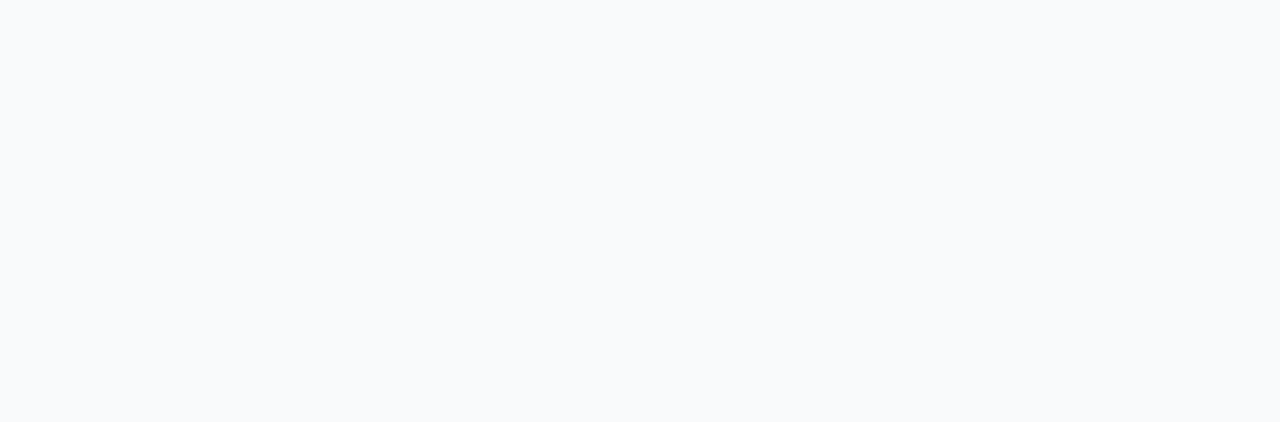
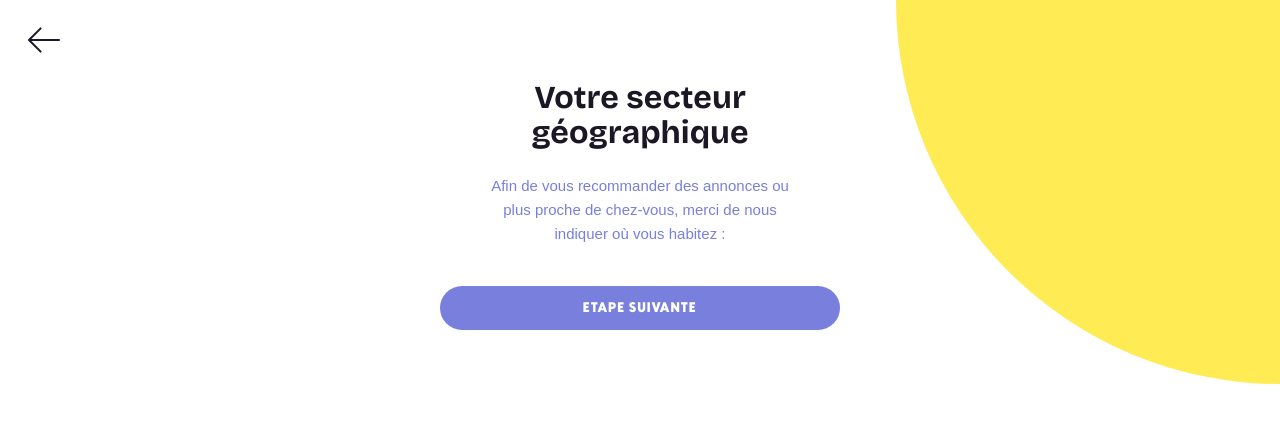
Before and after one commit to KizuCore/Flambow-Project, a React (Vite) app: page /choose-area in a window 1280 px wide. Before the commit this address had no page. Shown: the top 422 px of the page. Built offline with nearby package versions, Linux system fonts and the light colour scheme; a web font is replaced by a local one.

Commit message:
feat: Add RegisterGeoPage and update navigation; adjust button layout for consistency

```diff
--- a/src/App.tsx
+++ b/src/App.tsx
@@ -15,6 +15,7 @@
 import PersonalizationGestesImprecis from "./components/Auth/Register/Personalize/Personalize-Geste-Imprecis.tsx";
 import RegisterFinish from "./components/Auth/Register/RegisterFinish.tsx";
 import ResearchActivitiesPage from "./components/Auth/Register/ResearchActivities.tsx";
+import RegisterGeoPage from "./components/Auth/Register/RegisterGeo.tsx";
 
 
 // Lazy load des composants de page
@@ -42,6 +43,9 @@
               <Route path="/personalize-gestes-imprecis" element={<PersonalizationGestesImprecis />} />
               <Route path="/personalize-vision-reduite" element={<PersonalizationVisionReduite />} />
               <Route path="/register-activities" element={<ResearchActivitiesPage />} />
+              <Route path="/choose-area" element={<RegisterGeoPage />} />
+              {/*<Route path="/register-profile" element={<RegisterGeoPage />} />*/}
+
               <Route path="/register-finish" element={<RegisterFinish />} />
             </Routes>
           </Suspense>
--- a/src/components/Auth/Register/Personalize/Personalize-Daltonisme.tsx
+++ b/src/components/Auth/Register/Personalize/Personalize-Daltonisme.tsx
@@ -66,8 +66,8 @@
                     préférée ci-dessous :
                 </p>
 
-                {/* Ici tu ajoutes ton contenu interactif si besoin */}
 
+                <div className="w-full px-6">
                     <button
                         onClick={handleNext}
                         className="w-full bg-[#787FDC] text-white font-newake text-sm tracking-widest uppercase py-3 rounded-3xl hover:bg-[#E5EBFF] transition"
@@ -76,5 +76,6 @@
                     </button>
                 </div>
             </div>
+        </div>
     );
 }
--- a/src/components/Auth/Register/Personalize/Personalize-Dyslexie.tsx
+++ b/src/components/Auth/Register/Personalize/Personalize-Dyslexie.tsx
@@ -71,7 +71,7 @@
                 </p>
 
                 {/* Choix de police */}
-                <div className="flex flex-col gap-4 w-full">
+                <div className="flex flex-col gap-4 w-full px-6">
                     <div
                         onClick={() => setSelectedFont('comfortaa')}
                         className={`cursor-pointer px-4 py-4 rounded-2xl bg-[#F3F5FF] text-center transition border-2 ${selectedFont === 'comfortaa' ? 'border-[#787FDC]' : 'border-transparent'}`}
@@ -92,7 +92,7 @@
                         </p>
                     </div>
                 </div>
-
+                <div className="w-full px-6">
                     <button
                         type="button"
                         onClick={handleNext}
@@ -103,5 +103,6 @@
                     </button>
                 </div>
             </div>
+        </div>
     );
 }
--- a/src/components/Auth/Register/Personalize/Personalize-Geste-Imprecis.tsx
+++ b/src/components/Auth/Register/Personalize/Personalize-Geste-Imprecis.tsx
@@ -65,6 +65,7 @@
                     Afin de faciliter vos interactions avec<br />l’application, nous vous proposons d’augmenter<br />l’espacement et la taille des boutons de notre<br />application ( Pour laisser les paramètres par<br />défaut, passez à l’étape suivante) :
                 </p>
 
+                <div className="w-full px-6">
                     <button
                         onClick={handleNext}
                         className="w-full bg-[#787FDC] text-white font-newake text-sm tracking-widest uppercase py-3 rounded-3xl hover:bg-[#E5EBFF] transition"
@@ -73,5 +74,6 @@
                     </button>
                 </div>
             </div>
+        </div>
     );
 }
--- a/src/components/Auth/Register/Personalize/Personalize-Vision-Reduite.tsx
+++ b/src/components/Auth/Register/Personalize/Personalize-Vision-Reduite.tsx
@@ -67,6 +67,7 @@
                     la taille de police préférée ci-dessous :
                 </p>
 
+                <div className="w-full px-6">
                     <button
                         onClick={handleNext}
                         className="w-full bg-[#787FDC] text-white font-newake text-sm tracking-widest uppercase py-3 rounded-3xl hover:bg-[#E5EBFF] transition"
@@ -75,5 +76,6 @@
                     </button>
                 </div>
             </div>
+        </div>
     );
 }
--- a/src/components/Auth/Register/PersonalizeExperience.tsx
+++ b/src/components/Auth/Register/PersonalizeExperience.tsx
@@ -29,7 +29,7 @@
                 return;
             }
         }
-        navigate('/register-finish');
+        navigate('/choose-area');
     };
 
 
@@ -77,7 +77,7 @@
                         </div>
                     ))}
                 </div>
-
+                <div className="w-full px-6">
                     <button
                         onClick={handleNext}
                         className={`w-full bg-[#787FDC] text-white font-newake text-sm tracking-widest uppercase py-3 rounded-3xl transition hover:bg-[#E5EBFF]`}
@@ -86,5 +86,6 @@
                     </button>
                 </div>
             </div>
+        </div >
     );
 }
--- /dev/null
+++ b/src/components/Auth/Register/RegisterGeo.tsx
@@ -0,0 +1,53 @@
+import { useNavigate } from 'react-router-dom';
+import circleTopRight from '../../../assets/images/deco/circle/circle-top-right.svg';
+import ArrowLeft from '../../../assets/images/icons/arrow/arrow-left.svg';
+
+export default function RegisterGeoPage() {
+    const navigate = useNavigate();
+
+    const handleBack = () => {
+        navigate('/personalize-experience');
+    };
+
+    const handleNext = () => {
+        navigate('/register-activities');
+    };
+
+
+
+    return (
+        <div className="min-h-screen flex flex-col justify-between bg-white relative px-6 pt-20 pb-16">
+            {/* Flèche retour */}
+            <img
+                src={ArrowLeft}
+                onClick={handleBack}
+                alt=""
+                className="absolute top-5 left-6 w-10 cursor-pointer"
+            />
+            {/* Cercle haut */}
+            <img src={circleTopRight} alt="" className="absolute top-0 right-0 w-32 md:w-40 lg:w-[24rem]" />
+
+            {/* Contenu */}
+            <div className="relative z-10 w-full max-w-md mx-auto flex flex-col items-center text-center">
+                <h1 className="text-[32px] leading-[110%] font-bold text-[#1B1725] font-bricolage mb-6">
+                    Votre secteur<br />géographique
+                </h1>
+                <p className="font-sofia text-[#787FDC] text-[15px] leading-6 font-normal mb-10">
+                    Afin de vous recommander des annonces ou<br />
+                    plus proche de chez-vous, merci de nous<br />
+                    indiquer où vous habitez :
+                </p>
+
+                <div className="w-full px-6">
+                    <button
+                        onClick={handleNext}
+                        className="w-full text-white font-newake text-sm tracking-widest uppercase py-3 rounded-3xl transition bg-[#787FDC] hover:bg-[#E5EBFF]"
+                    >
+                        ÉTAPE SUIVANTE
+                    </button>
+
+                </div>
+            </div>
+        </div>
+    );
+}
--- a/src/components/Auth/Register/ResearchActivities.tsx
+++ b/src/components/Auth/Register/ResearchActivities.tsx
@@ -8,7 +8,11 @@
     const [selections, setSelections] = useState<string[]>([]);
 
     const handleBack = () => {
-        navigate('/personalize-experience');
+        navigate('/choose-area');
+    };
+
+    const handleNext = () => {
+        navigate('/register-profile');
     };
 
 
@@ -79,10 +83,16 @@
 
                 <div className="fixed bottom-0 left-0 w-full px-6 pb-6 bg-white z-20 md:static md:px-0 md:pb-0 pt-4">
                     <button
-                        className="w-full bg-[#787FDC] text-white font-newake text-sm tracking-widest uppercase py-3 rounded-3xl transition hover:bg-[#E5EBFF]"
+                        onClick={handleNext}
+                        disabled={selections.length === 0}
+                        className={`w-full text-white font-newake text-sm tracking-widest uppercase py-3 rounded-3xl transition
+    ${selections.length === 0
+                                ? 'bg-gray-300 cursor-not-allowed'
+                                : 'bg-[#787FDC] hover:bg-[#E5EBFF]'}`}
                     >
                         ÉTAPE SUIVANTE
                     </button>
+
                 </div>
             </div>
         </div>
```
Lines whose indentation alone changed are shown as unchanged.
